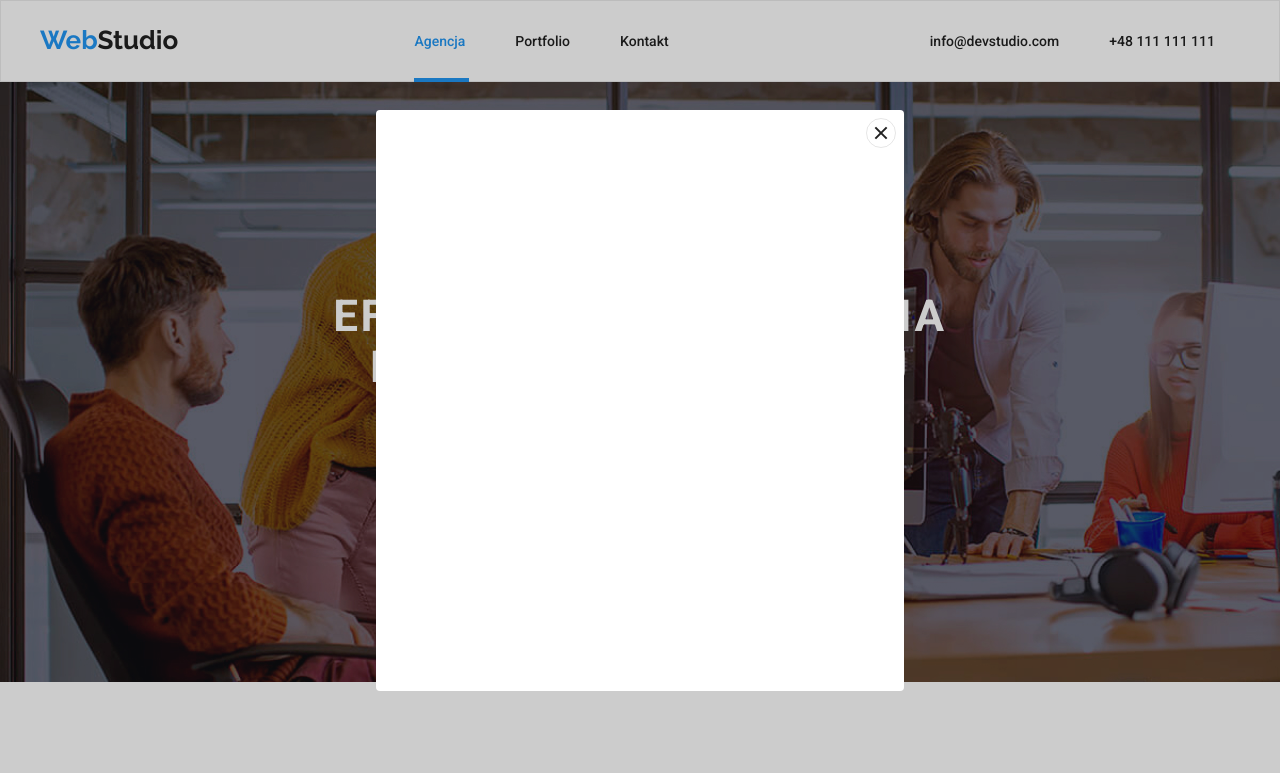
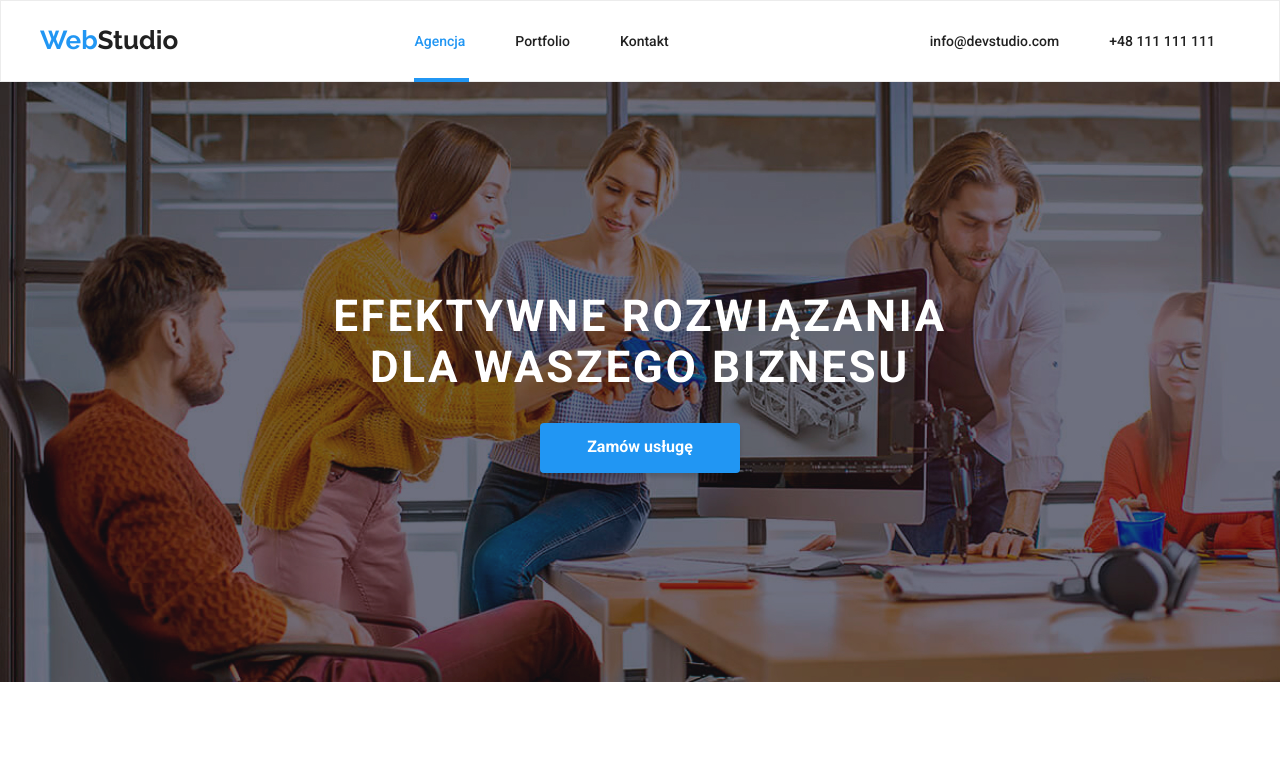
Before and after one commit to N3cker/N3cker.github.io, a plain HTML site: page index.html in a window 1280 px wide. Shown: the top 773 px of the page. Drawn offline with nearby package versions, Linux system fonts and the light colour scheme.

Commit message:
reupload files

```diff
--- a/css/styles.css
+++ b/css/styles.css
@@ -382,6 +382,10 @@ header .navbar ul li a:hover {
   background-color: var(--color-blue);
 }
 
+.our-team .media-icons-list li:hover svg {
+  fill: var(--color-white);
+}
+
 .our-team .media-icons-list li a{
   margin: 0;
 }
@@ -556,7 +560,7 @@ footer .media-icons-list svg {
   display: block;
   width: 16px;
   height: 2px;
-  background-color: #212121;
+  background-color: var(--color-black);
   position: absolute;
   left: 51%;
   top: 50%;
--- a/index.html
+++ b/index.html
@@ -18,7 +18,7 @@
 </head>
 <body>
     <header>
-        <div class="data-modal" data-modal>
+        <div class="data-modal is-hidden" data-modal>
             <div class="modal">
                 <button class="popup-button" data-modal-close>
                     <div>
```
